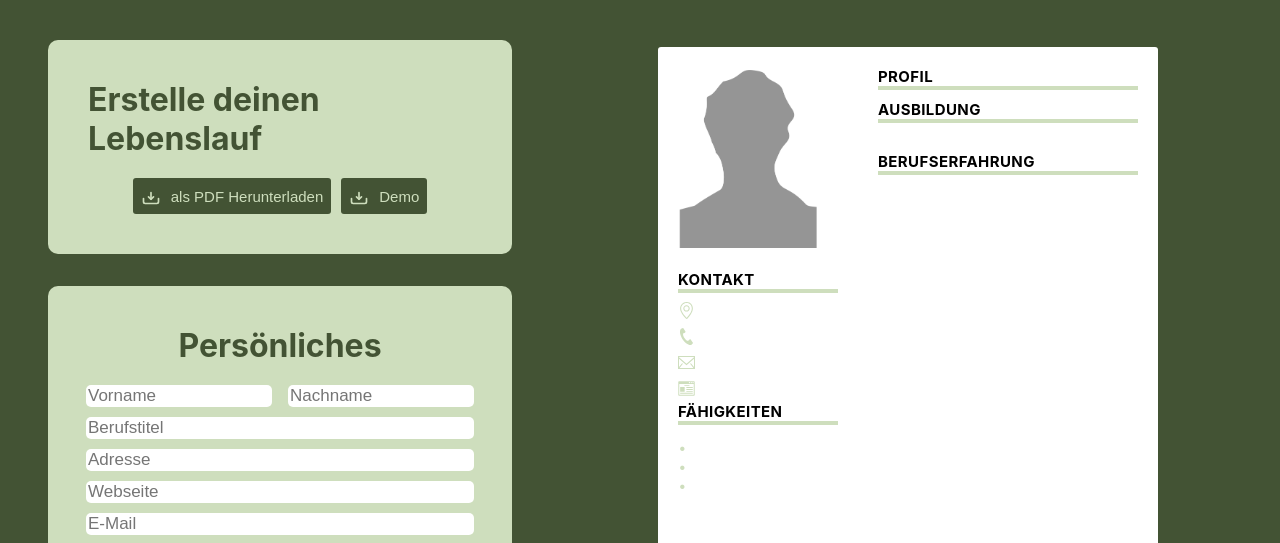
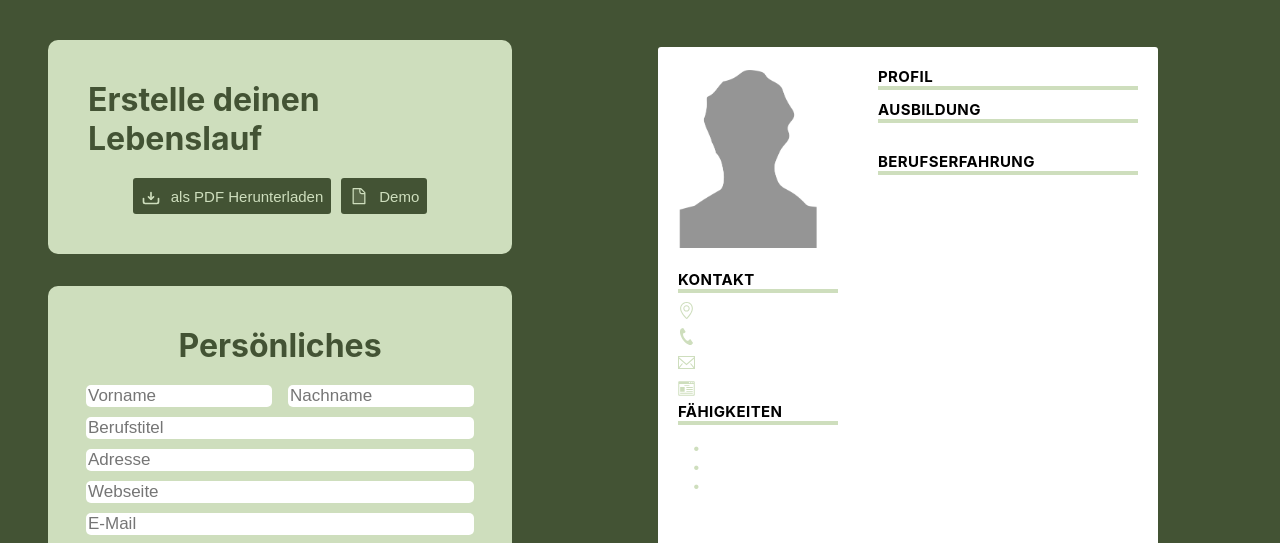
Before and after one commit to JonasHencke/CV-application, a React (Create React App) app: page / in a window 1280 px wide. Shown: the top 543 px of the page. Built offline with nearby package versions, Linux system fonts and the light colour scheme.

Commit message:
Add new icon and update README

```diff
--- a/src/App.js
+++ b/src/App.js
@@ -178,7 +178,7 @@
       website: "www.erika-mustermann.de",
       email: "erika.mustermann@gmx.de",
       phone: "+49 123 45678",
-      Beschreibung: "Lorem ipsum dolor sit amet, consetetur sadipscing elitr, sed diam nonumy eirmod tempor invidunt ut labore et dolore magna aliquyam erat, sed diam voluptua. At vero eos et accusam et justo duo dolores et ea rebum. Stet clita kasd gubergren, no sea takimata sanctus est  Lorem ipsum dolor sit amet. Lorem ipsum dolor sit amet.Lorem ipsum dolor sit amet, consetetur sadipscing elitr. At vero eos et accusam et justo duo dolores et ea rebum. Stet clita kasd gubergren, no sea takimata sanctus estAt vero eos et accusam et justo duo dolores et ea rebum. "
+      Beschreibung: "Lorem ipsum dolor sit amet, consetetur sadipscing elitr, sed diam nonumy eirmod tempor invidunt ut labore et dolore magna aliquyam erat, sed diam voluptua. At vero eos et accusam et justo duo dolores et ea rebum. Stet clita kasd gubergren, no sea takimata sanctus est  Lorem ipsum dolor sit amet. Lorem ipsum dolor sit amet.Lorem ipsum dolor sit amet, consetetur sadipscing elitr. At vero eos et accusam et justo duo dolores et ea rebum. Stet clita kasd gubergren, no sea takimata sanctus est."
     });
 
     setSkills([
--- a/src/components/Form.js
+++ b/src/components/Form.js
@@ -2,6 +2,7 @@
 import downloadSVG from "../SVG/download-svgrepo-com.svg";
 import uploadPhotoSVG from "../SVG/photo-upload-svgrepo-com.svg";
 import demo_picture from "../images/pexels-brenda-lelis-2899744.jpg"
+import documentLogo from "../SVG/demo.svg"
 
 export default function Form(props) {
   const mapSkills = props.skills.map((skill) => (
@@ -130,7 +131,7 @@
         <button className="downloadBtn" onClick={() => props.fillFormWithExample(demo_picture)}>
           <img
             className="Form--icon"
-            src={downloadSVG}
+            src={documentLogo}
             alt="download icon"
           ></img>
           Demo
--- a/src/index.css
+++ b/src/index.css
@@ -189,7 +189,6 @@
   display: flex;
   flex-direction: column;
   align-items: center;
-
   width: 100%
 }
 
@@ -265,8 +264,7 @@
   color: #CEDEBD;
   font-weight: bold;
   display: inline-block;
-  width: 2em;
-  margin-left: -1em;
+
 }
 
 .CV--aboutMe {
```
Also changed, not shown: src/SVG/demo.svg (added), 1 other file (tests, documents, lock files or other folders).
